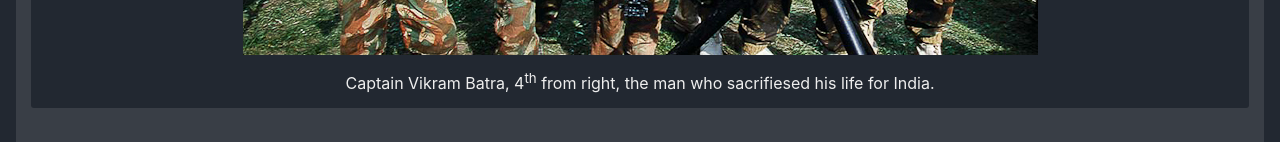
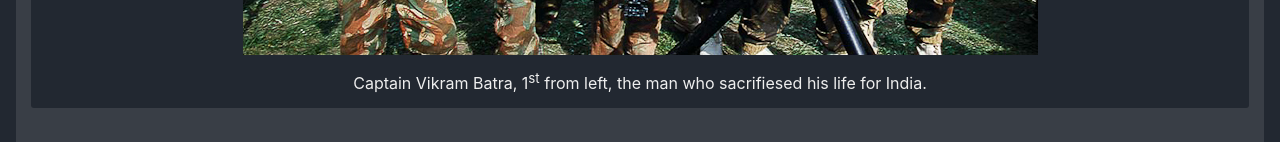
Before and after one commit to rahulghadshi22/Tribute_page, a plain HTML site: page index.html in a window 1280 px wide. Shown: the part 658-800 px from the top of the page. Drawn offline with Linux system fonts and the light colour scheme.

Commit message:
Update index.html

```diff
--- a/index.html
+++ b/index.html
@@ -13,7 +13,7 @@
       <figure id="img-div">
         <img id="image" src="./assets/images/captain_batra.jpeg" alt="image of Captain Vikram Batra from battle field."/>
         <figcaption id="img-caption">
-          Captain Vikram Batra, 4<sup>th</sup>  from right, the man who
+          Captain Vikram Batra, 1<sup>st</sup>  from left, the man who
           sacrifiesed his life for India.
         </figcaption>
       </figure>
```
